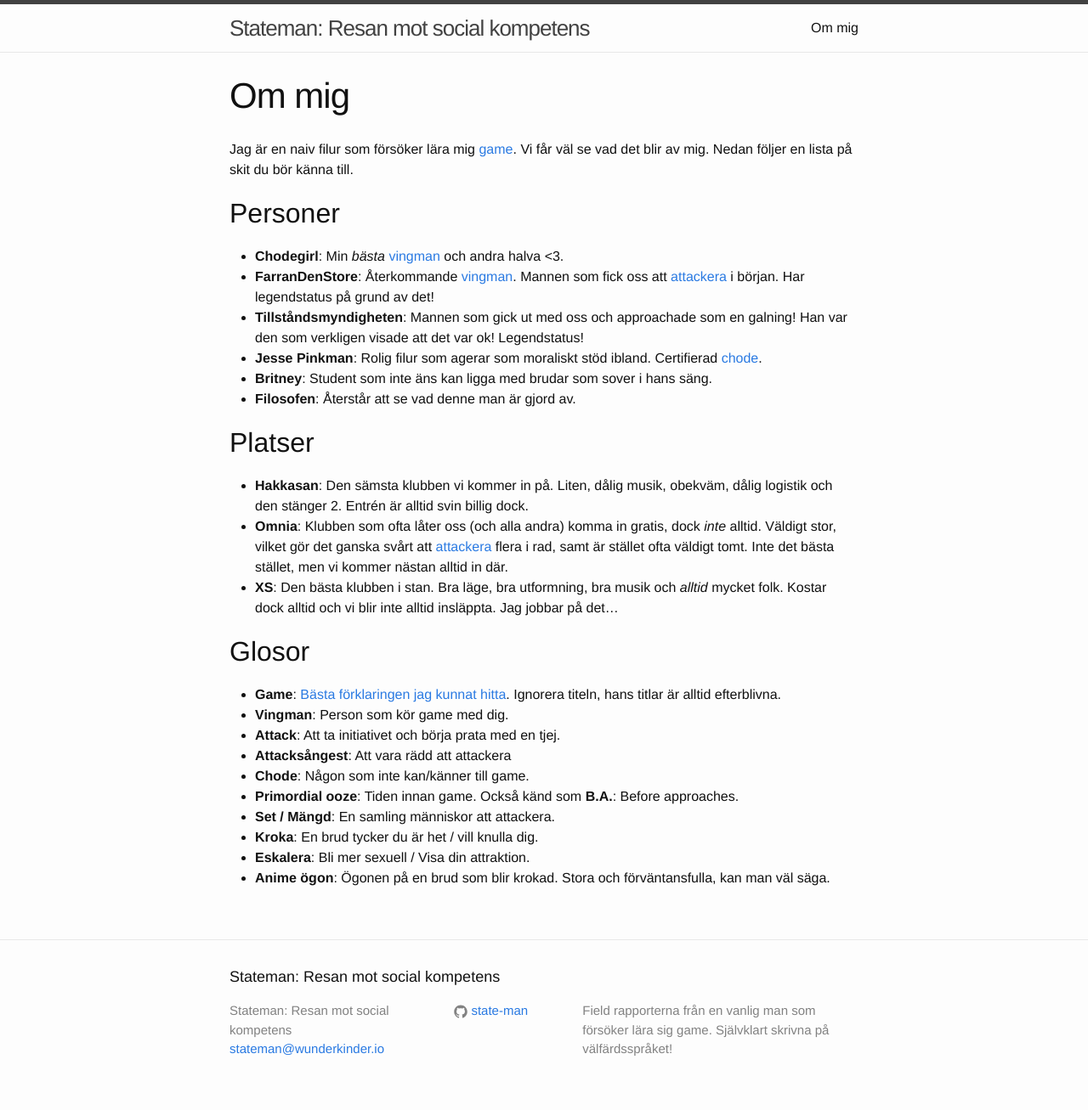
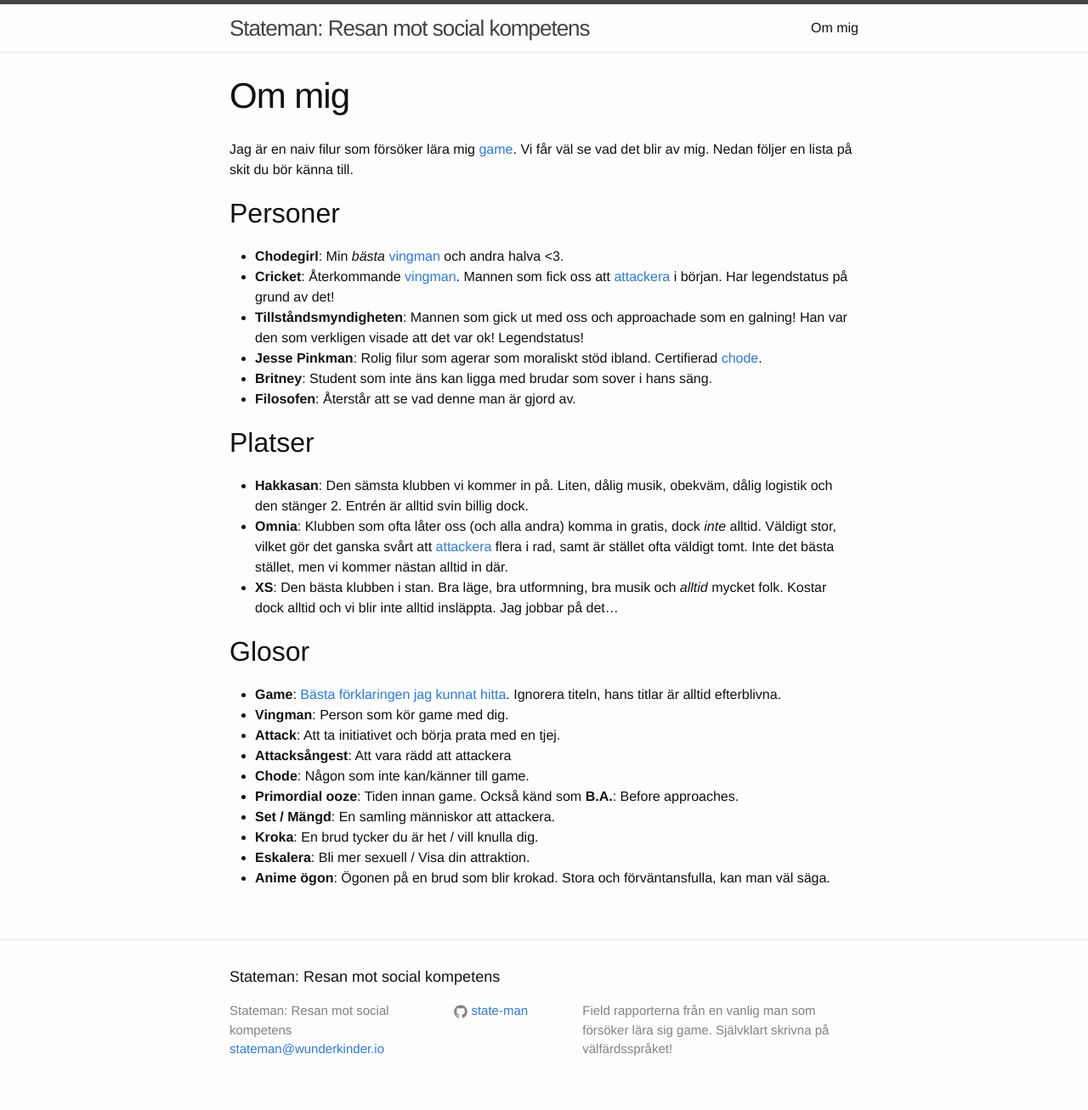
Before and after one commit to state-man/state-man.github.io, a Jekyll site: the page built from about.md, in a window 1280 px wide. Shown: the whole page at 85% size. Built offline with Jekyll 4.4.1, drawn with Linux system fonts in a browser that asks for light colours.

Commit message:
Change alias to "Cricket"

```diff
--- a/about.md
+++ b/about.md
@@ -8,7 +8,7 @@ Jag är en naiv filur som försöker lära mig [game](#game). Vi får väl se va
 
 ## Personer
 - **Chodegirl**: Min *bästa* [vingman](#vingman) och andra halva <3.
-- **FarranDenStore**: Återkommande [vingman](#vingman). Mannen som fick oss att [attackera](#attack) i början. Har legendstatus på grund av det!
+- **Cricket**: Återkommande [vingman](#vingman). Mannen som fick oss att [attackera](#attack) i början. Har legendstatus på grund av det!
 - **Tillståndsmyndigheten**: Mannen som gick ut med oss och approachade som en galning! Han var den som verkligen visade att det var ok! Legendstatus!
 - **Jesse Pinkman**: Rolig filur som agerar som moraliskt stöd ibland. Certifierad [chode](#chode).
 - **Britney**: Student som inte äns kan ligga med brudar som sover i hans säng.
```
